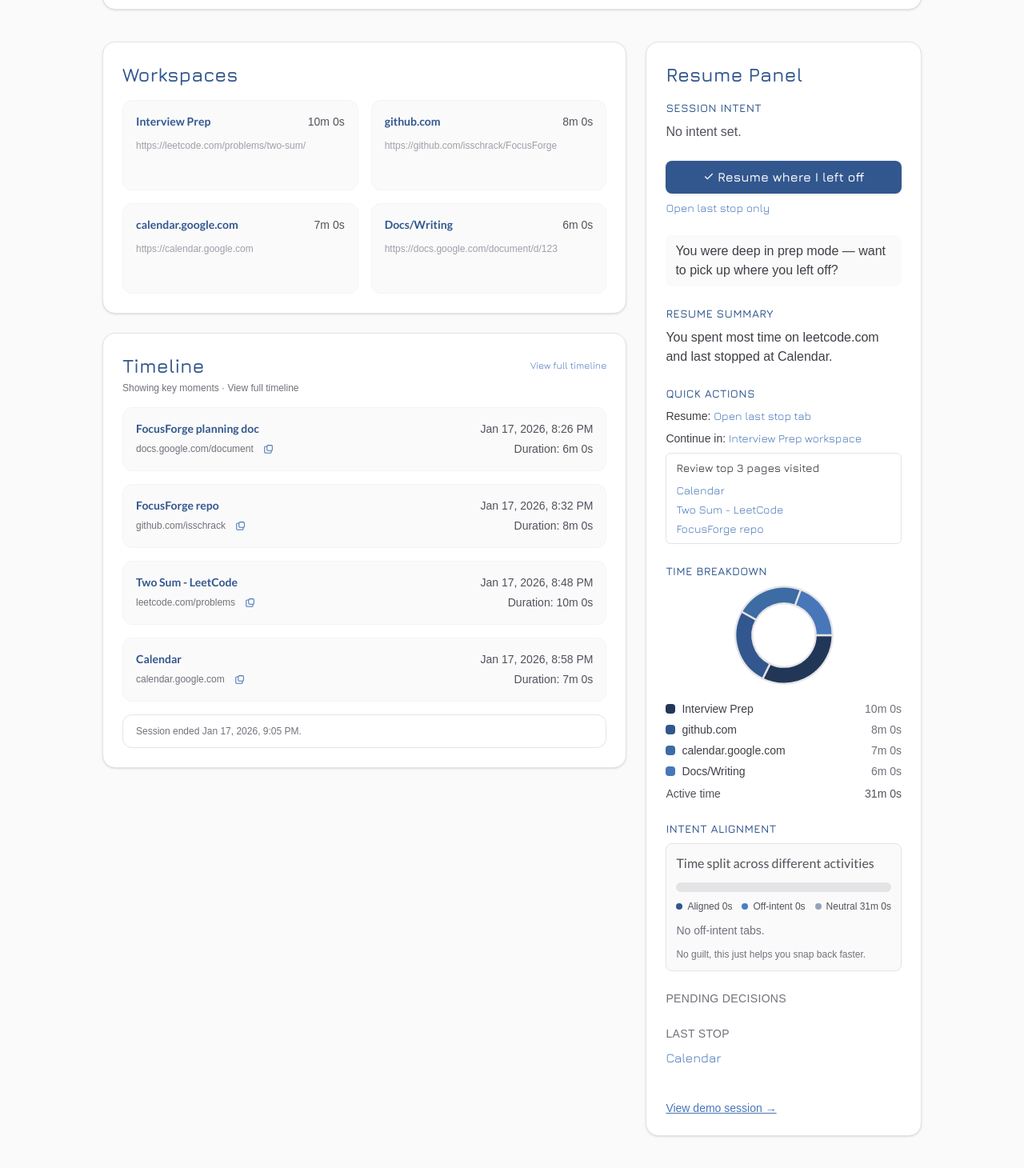
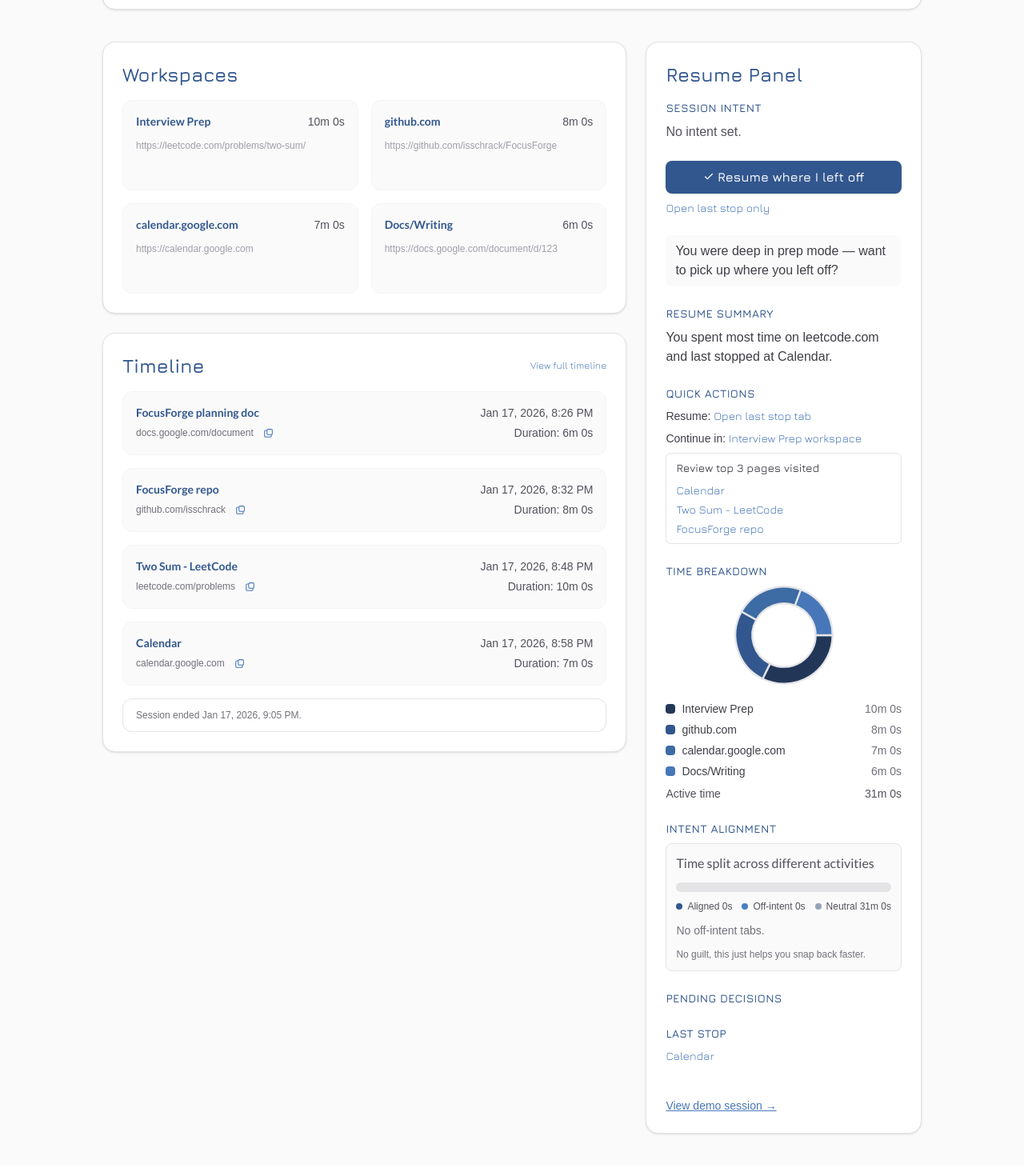
Before and after one commit to stripathy1999/FocusForge, a Next.js app: page /session/demo in a window 1280 px wide. Shown: the part 162-1622 px from the top of the page at 80% size. Built offline with nearby package versions, Linux system fonts and the light colour scheme.

Commit message:
Update intent bubbles styling, remove timeline subtitle, standardize section headers, reduce last stop font size

```diff
--- a/app/session/_components/SessionDetail.tsx
+++ b/app/session/_components/SessionDetail.tsx
@@ -333,11 +333,6 @@ export function SessionDetail({ session, computedSummary }: SessionDetailProps)
                   {showFullTimeline ? "Show key moments" : "View full timeline"}
                 </button>
               </div>
-              {!showFullTimeline && (
-                <p className="mt-1 text-xs text-zinc-500">
-                  Showing key moments · View full timeline
-                </p>
-              )}
               <div className="mt-4 flex flex-col gap-4">
                 {keyTimeline.length === 0 ? (
                   <p className="text-sm text-zinc-500">
@@ -460,8 +455,8 @@ export function SessionDetail({ session, computedSummary }: SessionDetailProps)
                         {computedSummary.intent_tags.map((tag) => (
                           <span
                             key={tag}
-                            className="rounded-full border px-2 py-1 text-xs text-zinc-700"
-                            style={{ backgroundColor: '#9ED5FF', borderColor: '#9ED5FF' }}
+                            className="rounded-full border px-2 py-1 text-xs"
+                            style={{ fontFamily: 'var(--font-jura), sans-serif', backgroundColor: '#9ED5FF', borderColor: '#9ED5FF', color: '#32578E', fontWeight: 500 }}
                           >
                             {tag}
                           </span>
@@ -720,7 +715,7 @@ export function SessionDetail({ session, computedSummary }: SessionDetailProps)
                 </div>
               </div>
               <div>
-                <p className="text-sm uppercase tracking-wide text-zinc-500">
+                <p className="text-sm font-semibold uppercase tracking-wide" style={{ fontFamily: 'var(--font-jura), sans-serif', color: '#32578E' }}>
                   Pending Decisions
                 </p>
                 <ul className="mt-2 list-disc pl-5 text-base">
@@ -730,7 +725,7 @@ export function SessionDetail({ session, computedSummary }: SessionDetailProps)
                 </ul>
               </div>
               <div>
-                <p className="text-sm uppercase tracking-wide text-zinc-500">
+                <p className="text-sm font-semibold uppercase tracking-wide" style={{ fontFamily: 'var(--font-jura), sans-serif', color: '#32578E' }}>
                   Last Stop
                 </p>
                 {computedSummary.lastStop ? (
@@ -738,7 +733,7 @@ export function SessionDetail({ session, computedSummary }: SessionDetailProps)
                     href={computedSummary.lastStop.url}
                     target="_blank"
                     rel="noreferrer"
-                    className="mt-2 inline-block text-base underline-offset-4 hover:underline"
+                    className="mt-2 inline-block text-sm underline-offset-4 hover:underline"
                     style={{ fontFamily: 'var(--font-jura), sans-serif', color: '#4777B9' }}
                   >
                     {computedSummary.lastStop.title ||
```
